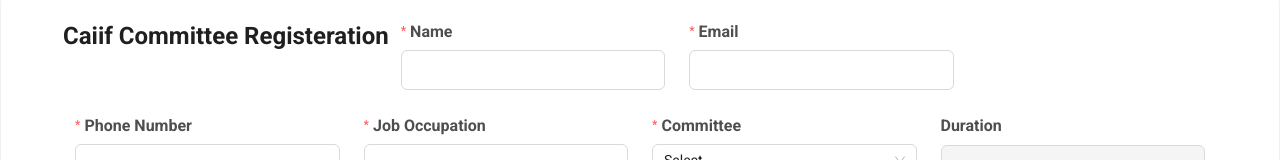
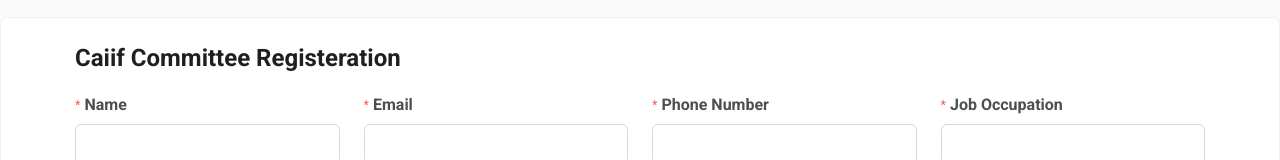
Before and after one commit to abdullah-i8is/caiif-committee, a React (Create React App) app: page /sign-up in a window 1280 px wide. Shown: the top 160 px of the page. Built offline with nearby package versions, Linux system fonts and the light colour scheme; no server answers.

Commit message:
change-flow

```diff
--- a/src/pages/SignUp.js
+++ b/src/pages/SignUp.js
@@ -55,8 +55,7 @@
     email: "",
     contactNumber: "",
     committee: "",
-    nicFront: imageUrl,
-    nicBack: imageUrl2,
+    nic: imageUrl,
     userType: "user",
     jobOccupation: "",
     note: ""
@@ -304,9 +303,11 @@
                   </Col>
                 ) : (
                   <>
-                    <div style={{ marginBottom: 20 }}>
-                      <Title level={3}>Caiif Committee Registeration</Title>
-                    </div>
+                    <Col xs={24} sm={24} md={24} lg={24} xl={24}>
+                      <div style={{ marginBottom: 20 }}>
+                        <Title level={3}>Caiif Committee Registeration</Title>
+                      </div>
+                    </Col>
                     <Col xs={24} sm={24} md={6} lg={6} xl={6}>
                       <Form.Item name="name"
                         rules={[
```
